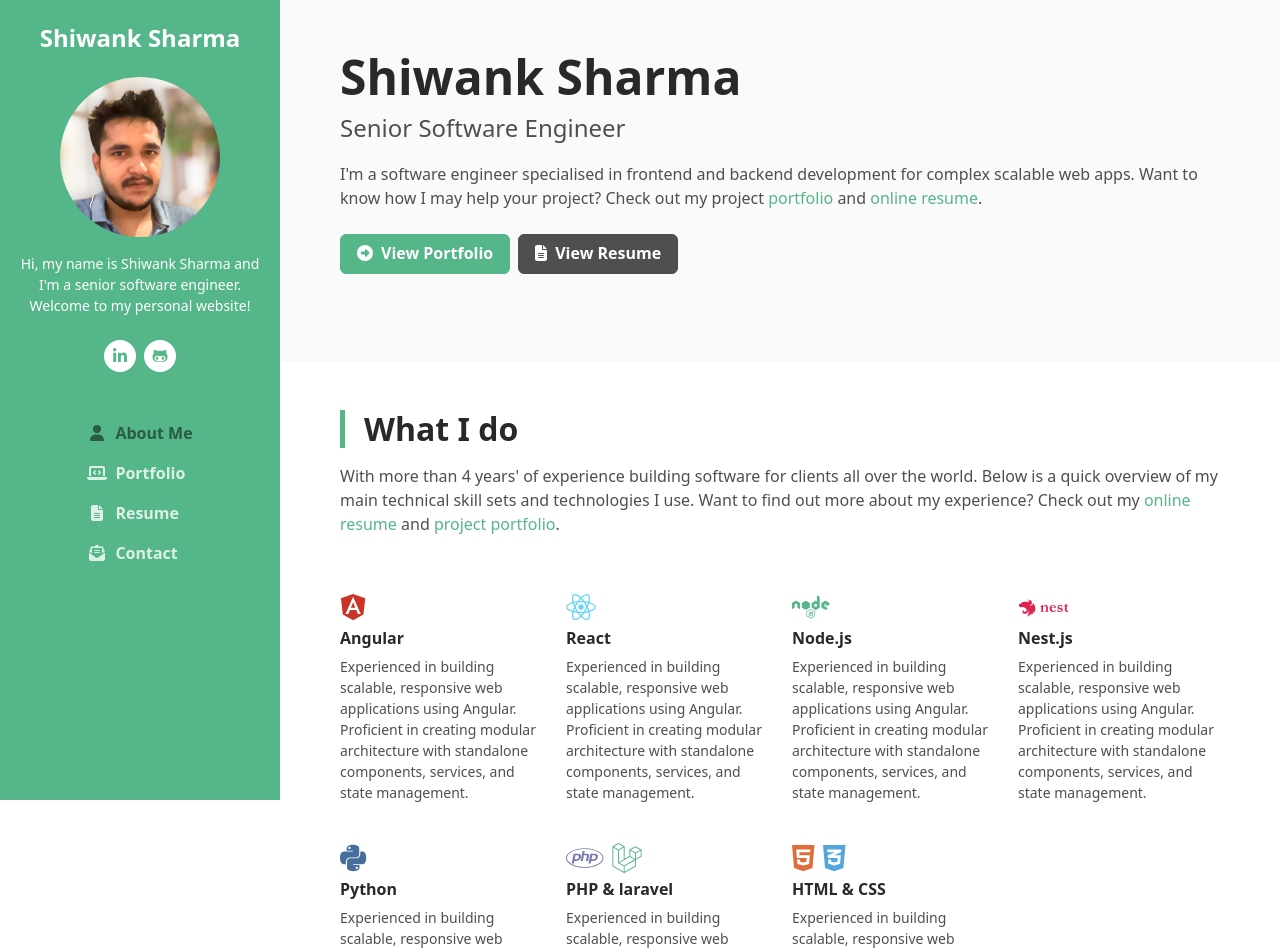
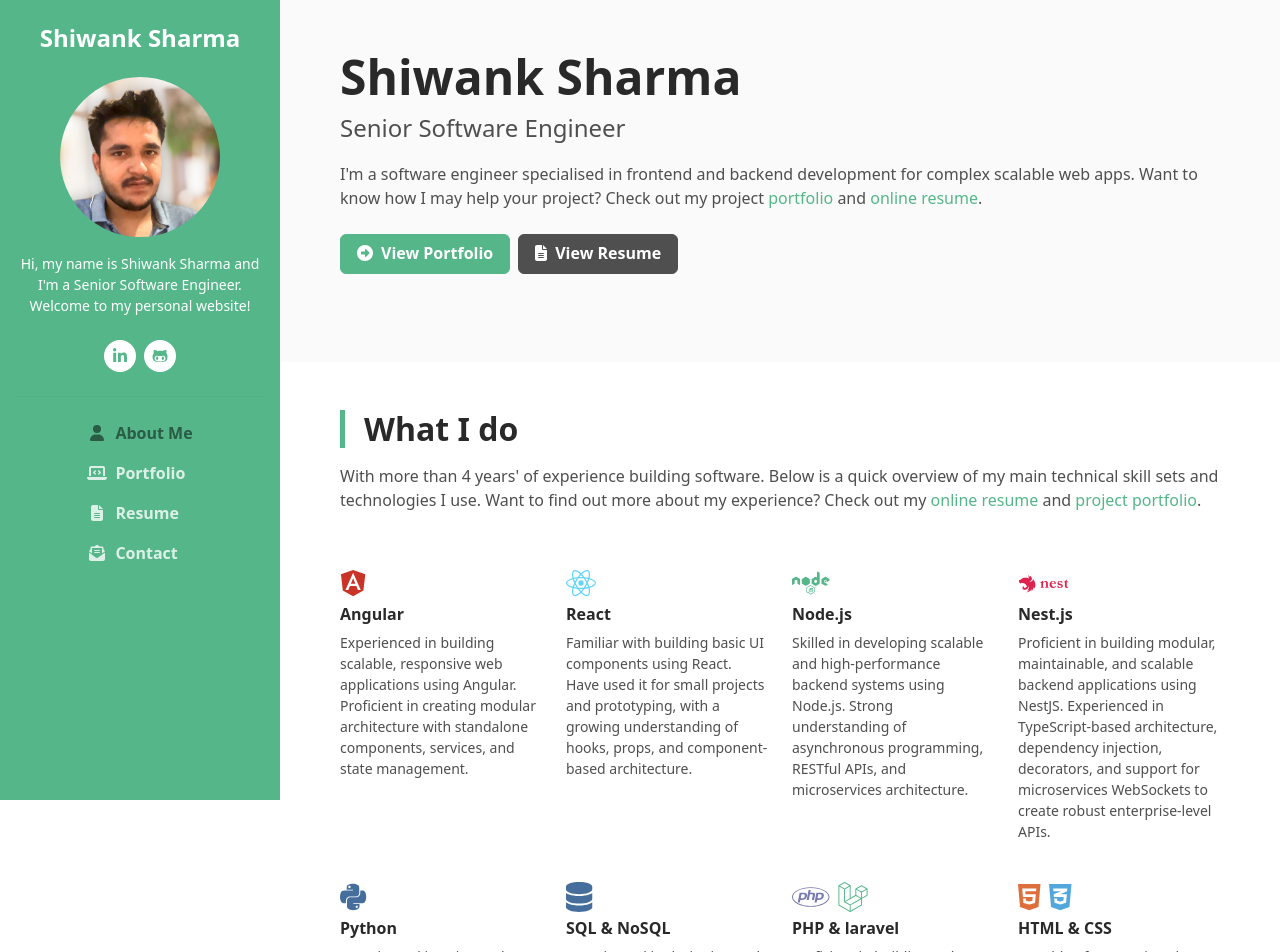
Before and after one commit to shivank4687/my-portfolio, an Angular app: page / in a window 1280 px wide. Shown: the top 952 px of the page. Built offline with nearby package versions, Linux system fonts and the light colour scheme.

Commit message:
updated analytics, resume descriptions

```diff
--- a/src/app/app.component.ts
+++ b/src/app/app.component.ts
@@ -1,6 +1,6 @@
 import { Component } from '@angular/core';
 import { RouterOutlet } from '@angular/router';
-
+declare let gtag: (...args: any[]) => void;
 @Component({
   selector: 'app-root',
   imports: [RouterOutlet],
@@ -9,4 +9,6 @@ import { RouterOutlet } from '@angular/router';
 })
 export class AppComponent {
   title = 'my-portfolio';
+
+
 }
--- a/src/app/components/profile-navigation-panel/profile-navigation-panel.component.html
+++ b/src/app/components/profile-navigation-panel/profile-navigation-panel.component.html
@@ -12,7 +12,7 @@
           <div class="profile-section pt-3 pt-lg-0">
             <img class="profile-image mb-3 rounded-circle mx-auto" src="assets/images/profile1.png" alt="image" >
 
-            <div class="bio mb-3">Hi, my name is Shiwank Sharma and I'm a senior software engineer. Welcome to my personal website!</div><!--//bio-->
+            <div class="bio mb-3">{{profile.description}}</div><!--//bio-->
             <ul class="social-list list-inline py-2 mx-auto">
               <!-- <li class="list-inline-item"><a href="#"><i class="fa-brands fa-x-twitter fa-fw"></i></a></li> -->
               <li class="list-inline-item"><a target="_blank" href="https://www.linkedin.com/in/software-developer-shivank-sharma-b29b35176/"><i class="fa-brands fa-linkedin-in fa-fw"></i></a></li>
--- a/src/app/components/profile-navigation-panel/profile-navigation-panel.component.ts
+++ b/src/app/components/profile-navigation-panel/profile-navigation-panel.component.ts
@@ -8,5 +8,7 @@ import { RouterLink, RouterLinkActive } from '@angular/router';
   styleUrl: './profile-navigation-panel.component.css'
 })
 export class ProfileNavigationPanelComponent {
-
+  profile={
+  description:"Hi, my name is Shiwank Sharma and I'm a Senior Software Engineer. Welcome to my personal website!"
 }
+}
--- a/src/app/components/profile/profile.component.css
+++ b/src/app/components/profile/profile.component.css
@@ -0,0 +1,3 @@
+.fa-database{
+    color:#456e9c;
+}
--- a/src/app/components/profile/profile.component.html
+++ b/src/app/components/profile/profile.component.html
@@ -32,7 +32,7 @@
     <section class="overview-section p-3 p-lg-5">
       <div class="container">
         <h2 class="section-title font-weight-bold mb-3">What I do</h2>
-        <div class="section-intro mb-5">With more than 4 years' of experience building software for clients all over the world. Below is a quick overview of my main technical skill sets and technologies I use. Want to find out more about my experience? Check out my
+        <div class="section-intro mb-5">With more than 4 years' of experience building software. Below is a quick overview of my main technical skill sets and technologies I use. Want to find out more about my experience? Check out my
            <a class="text-link" routerLink="resume">online resume</a> and
             <a class="text-link" routerLink="portfolio">project portfolio</a>.</div>
         <div class="row">
--- a/src/app/components/profile/profile.component.ts
+++ b/src/app/components/profile/profile.component.ts
@@ -12,12 +12,15 @@ import { ProjectInfoComponent } from "../project-info/project-info.component";
 export class ProfileComponent {
 skills=[
   {name:"Angular",icons:["fa-angular"],description:"Experienced\n in building scalable, responsive web applications using Angular. Proficient in creating modular architecture with standalone components, services, and state management."},
-  {name:"React",icons:["fa-react"],description:"Experienced in building scalable, responsive web applications using Angular. Proficient in creating modular architecture with standalone components, services, and state management."},
-  {name:"Node.js",icons:["fa-node"],description:"Experienced in building scalable, responsive web applications using Angular. Proficient in creating modular architecture with standalone components, services, and state management."},
-  {name:"Nest.js",icons:["icon-nestjs"],description:"Experienced in building scalable, responsive web applications using Angular. Proficient in creating modular architecture with standalone components, services, and state management."},
-  {name:"Python",icons:["fa-python"],description:"Experienced in building scalable, responsive web applications using Angular. Proficient in creating modular architecture with standalone components, services, and state management."},
-  {name:'PHP & laravel',icons:["fa-php","fa-laravel"],description:"Experienced in building scalable, responsive web applications using Angular. Proficient in creating modular architecture with standalone components, services, and state management."},
-  {name:'HTML & CSS',icons:["fa-html5","fa-css3-alt"],description:"Experienced in building scalable, responsive web applications using Angular. Proficient in creating modular architecture with standalone components, services, and state management."},
+  {name:"React",icons:["fa-react"],description:"Familiar with building basic UI components using React. Have used it for small projects and prototyping, with a growing understanding of hooks, props, and component-based architecture."},
+  {name:"Node.js",icons:["fa-node"],description:"Skilled in developing scalable and high-performance backend systems using Node.js. Strong understanding of asynchronous programming, RESTful APIs, and microservices architecture."},
+  {name:"Nest.js",icons:["icon-nestjs"],description:"Proficient in building modular, maintainable, and scalable backend applications using NestJS. Experienced in TypeScript-based architecture, dependency injection, decorators, and support for microservices WebSockets to create robust enterprise-level APIs."},
+  {name:"Python",icons:["fa-python"],description:"Experienced in using Python for backend development, automation, and data processing. Proficient with Python's core features, OOP, and popular libraries like pandas, FastAPI, and SQLAlchemy. Skilled at writing clean, efficient, and maintainable code for real-world applications."},
+  {name:'SQL & NoSQL',icons:[" fa-solid fa-database"],description:"Experienced in designing and managing relational databases using PostgreSQL and MySQL, including schema design, query optimization, indexing, and migrations. Also familiar with NoSQL databases like MongoDB."},
+  {name:'PHP & laravel',icons:["fa-php","fa-laravel"],description:"Proficient in building web applications using Laravel. Experienced in MVC architecture, Eloquent ORM, Blade templating, and Laravel’s built-in tools for authentication, routing, and migrations."},
+  {name:'HTML & CSS',icons:["fa-html5","fa-css3-alt"],description:"Capable of structuring clean, semantic HTML for modern web applications, with CSS for layout and basic styling. Typically used to support component-based frameworks and ensure accessible, well-organized markup."}
 
 ]
+
+
 }
--- a/src/app/components/resume/resume.component.html
+++ b/src/app/components/resume/resume.component.html
@@ -13,15 +13,15 @@
             <div class="resume-header">
                 <div class="row align-items-center">
                     <div class="resume-title col-12 col-md-6 col-lg-8 col-xl-9">
-                        <h2 class="resume-name mb-0 text-uppercase">Shiwank Sharma</h2>
-                        <div class="resume-tagline mb-3 mb-md-0">Senior Software Engineer</div>
+                        <h2 class="resume-name mb-0 text-uppercase">{{resume.name}}</h2>
+                        <div class="resume-tagline mb-3 mb-md-0">{{resume.title}}</div>
                     </div><!--//resume-title-->
                     <div class="resume-contact col-12 col-md-6 col-lg-4 col-xl-3">
                         <ul class="list-unstyled mb-0">
-                            <li class="mb-2"><i class="fas fa-phone-square fa-fw fa-lg me-2 "></i><a class="resume-link" href="tel:8679140002">8679140002</a></li>
-                            <li class="mb-2"><i class="fas fa-envelope-square fa-fw fa-lg me-2"></i><a class="resume-link" href="mailto:sharmashivank845@gmail.com">{{'sharmashivank845@gmail.com'}}</a></li>
+                            <li class="mb-2"><i class="fas fa-phone-square fa-fw fa-lg me-2 "></i><a class="resume-link" href="tel:{{resume.phone_number}}">{{resume.phone_number}}</a></li>
+                            <li class="mb-2"><i class="fas fa-envelope-square fa-fw fa-lg me-2"></i><a class="resume-link" href="mailto:{{resume.email}}">{{resume.email}}</a></li>
                             <!-- <li class="mb-2"><i class="fas fa-globe fa-fw fa-lg me-2"></i><a class="resume-link" href="#">www.yourwebsite.com</a></li> -->
-                            <li class="mb-0"><i class="fas fa-map-marker-alt fa-fw fa-lg me-2"></i>Chandigarh, India</li>
+                            <li class="mb-0"><i class="fas fa-map-marker-alt fa-fw fa-lg me-2"></i>{{resume.address}}</li>
                         </ul>
                     </div><!--//resume-contact-->
                 </div><!--//row-->
--- a/src/app/components/resume/resume.component.ts
+++ b/src/app/components/resume/resume.component.ts
@@ -9,6 +9,11 @@ import {downloadAsPDF} from '../../utils/file.utils'
 })
 export class ResumeComponent {
 resume={
+  name:"Shiwank Sharma",
+  title:"Senior Software Engineer",
+  phone_number:"8679140002",
+  email:"sharmashivank845@gmail.com",
+  address:"Chandigarh, India",
   description:"Software engineer highly proficient in solving business problems. Has extensive experience working with Node.js, Nest.js, Javascript, Typescript, Angular, React, Python, AWS, PostgreSQL, Mysql , Nosql , docker. Writes concise & maintainable code for complex problems. ",
   experience:[{name:"Ergode",role:'Software Development Engineer (Fullstack)',time_period:"2022 - 2024",
               contributions:[
--- a/src/index.html
+++ b/src/index.html
@@ -17,7 +17,7 @@
 	<meta name="keywords" content="Javascript, Typescript, Backend, Database, Expert, AWS, Web Developer, Portfolio, Frontend, Fullstack" />
 	<meta name="author" content="Shiwank Sharma" />
 	<meta name="robots" content="index, follow" />
-	<link rel="shortcut icon" href="favicon.ico">
+	<!-- <link rel="shortcut icon" href="favicon.ico">  -->
 
 	<!-- Google Fonts -->
 	<link href="https://fonts.googleapis.com/css?family=Roboto:300,400,500,700" rel="stylesheet">
@@ -32,7 +32,19 @@
 	<link id="theme-style" rel="stylesheet" href="assets/css/theme-1.css">
 </head>
 <body>
+	<script async src="https://www.googletagmanager.com/gtag/js?id=G-RFP2WJBS3K"></script>
+	<script>
+	  window.dataLayer = window.dataLayer || [];
+	  function gtag(){dataLayer.push(arguments);}
+	  gtag('js', new Date());
 
+	  gtag('config', 'G-RFP2WJBS3K');
+	  gtag('event', 'button_click', {
+    event_category: 'User Interaction',
+    event_label: 'Download Resume Button',
+    value: 1
+  });
+	</script>
   <app-root></app-root>
 
 
@@ -62,6 +74,7 @@
 			<script src="assets/plugins/js-cookie.min.js"></script>
 			<!-- <script src="assets/js/dark-mode.js"></script> -->
 
+
 			<!-- Style Switcher (REMOVE ON YOUR PRODUCTION SITE) -->
 			<!-- <script src="assets/js/demo/style-switcher.js"></script>      -->
 </body>
```
